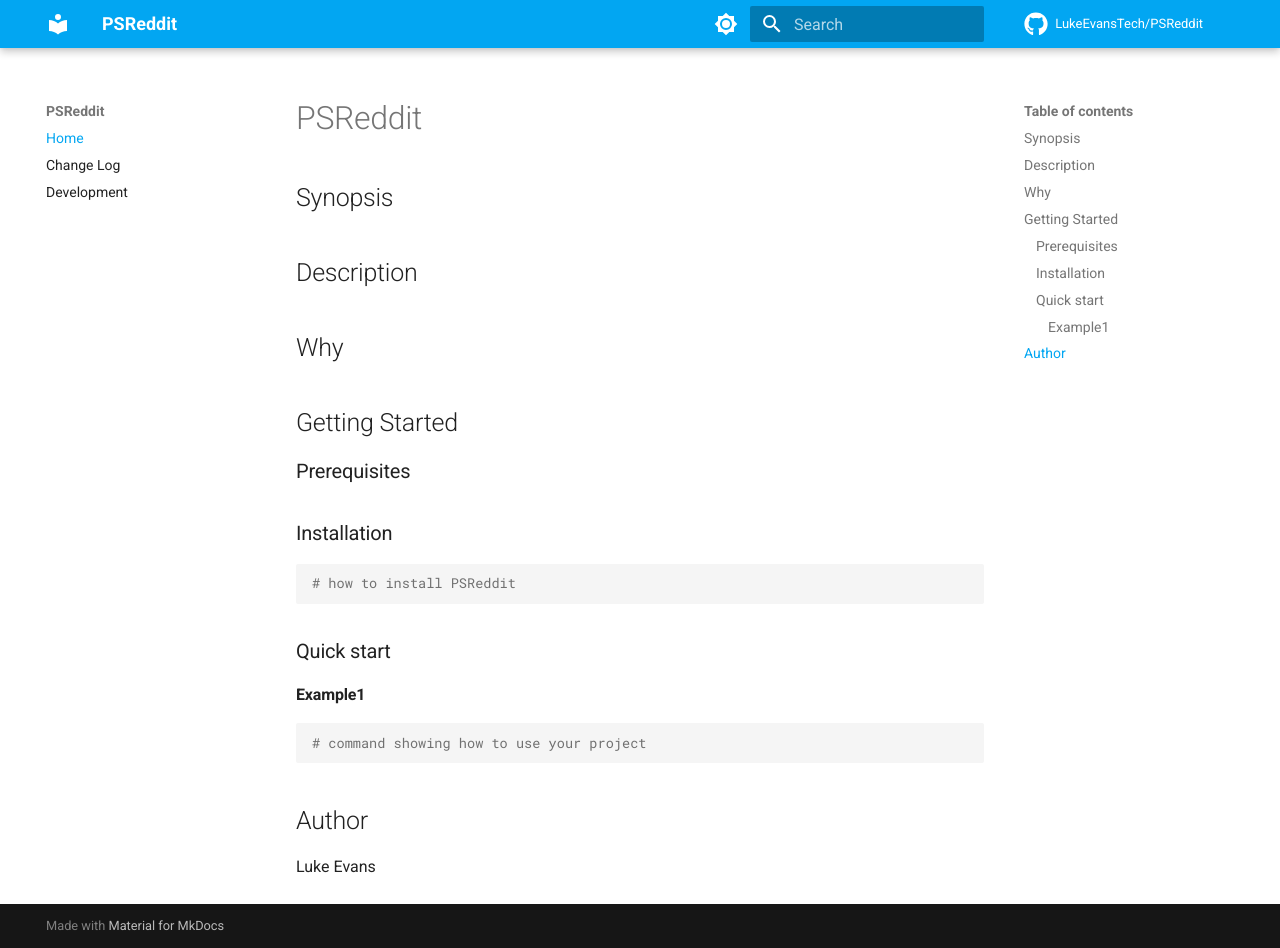
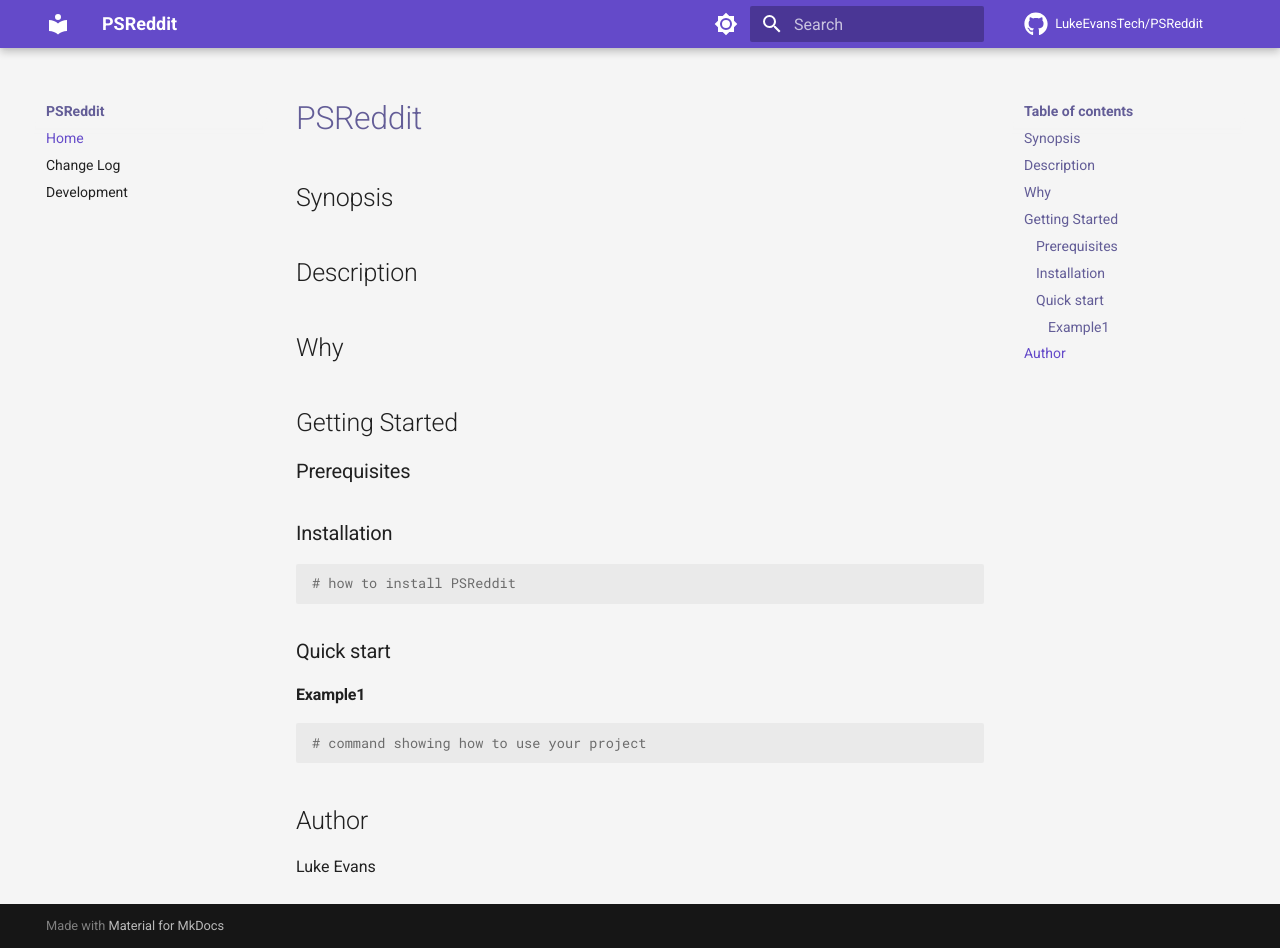
Before and after one commit to LukeEvansTech/PSReddit, an MkDocs documentation site: the page built from docs/index.md, in a window 1280 px wide and 948 px high. Built offline with MkDocs 1.6.1 and Material for MkDocs 9.7.7, drawn with Linux system fonts in a browser that asks for light colours; comment, search, counter and statistics services are not loaded.

Commit message:
feat: Add extra.css and update mkdocs.yml for theme configuration

```diff
--- /dev/null
+++ b/docs/stylesheets/extra.css
@@ -0,0 +1,29 @@
+/* Alucard Light Theme */
+[data-md-color-scheme="alucard-light"] {
+  --md-primary-fg-color:        #644AC9; /* Purple */
+  --md-accent-fg-color:         #A3144D; /* Pink */
+
+  --md-default-fg-color:        #1F1F1F; /* Foreground */
+  --md-default-fg-color--light: #635D97; /* Comment as secondary text */
+  --md-default-bg-color:        #F5F5F5; /* Background */
+
+  --md-code-fg-color:           #1F1F1F; /* Foreground */
+  --md-code-bg-color:           #EAEAEA; /* Lighter Background derived */
+
+  --md-typeset-a-color:         var(--md-primary-fg-color); /* Link color = primary */
+}
+
+/* Dracula Dark Theme */
+[data-md-color-scheme="dracula-dark"] {
+  --md-primary-fg-color:        #9580FF; /* Purple */
+  --md-accent-fg-color:         #FF80BF; /* Pink */
+
+  --md-default-fg-color:        #F8F8F2; /* Foreground */
+  --md-default-fg-color--light: #BD93F9; /* Lighter Purple for secondary text */
+  --md-default-bg-color:        #282A36; /* Dark Background (common Dracula) */
+
+  --md-code-fg-color:           #F8F8F2; /* Foreground */
+  --md-code-bg-color:           #333645; /* Darker Background derived */
+
+  --md-typeset-a-color:         var(--md-primary-fg-color); /* Link color = primary */
+}
--- a/mkdocs.yml
+++ b/mkdocs.yml
@@ -21,7 +21,8 @@
 # remote_name:
 # docs_dir: docs
 # site_dir:
-# extra_css:
+extra_css:
+  - stylesheets/extra.css
 # extra_javascript:
 markdown_extensions:
   # Python Markdown
@@ -56,18 +57,14 @@
   palette:
     # Palette toggle for light mode
     - media: "(prefers-color-scheme: light)"
-      scheme: default
-      primary: light blue # Set light mode primary color
-      accent: pink        # Optional accent color
+      scheme: alucard-light # Use custom light scheme
       toggle:
         icon: material/brightness-7
         name: Switch to dark mode
 
     # Palette toggle for dark mode
     - media: "(prefers-color-scheme: dark)"
-      scheme: slate
-      primary: indigo     # Optional dark mode primary color (can be customized)
-      accent: pink        # Optional accent color
+      scheme: dracula-dark  # Use custom dark scheme
       toggle:
         icon: material/brightness-4
         name: Switch to light mode
```
